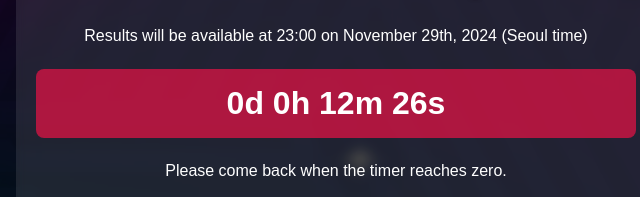
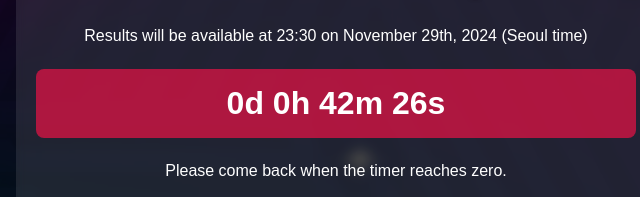
Before and after one commit to MuzanJacksonnn/LuckyDrawGala2024, a website: page index.html in a window 1280 px wide. Shown: the part 337-534 px from the top of the page, 304-944 px from the left. Drawn offline with Linux system fonts and the light colour scheme; no server answers.

Commit message:
Update index.html

```diff
--- a/index.html
+++ b/index.html
@@ -52,7 +52,7 @@
     <div id="timer-overlay" class="timer-overlay">
         <div class="timer-container">
             <h1>FKCCI Gala 2024 Lucky Draw</h1>
-            <p>Results will be available at 23:00 on November 29th, 2024 (Seoul time)</p>
+            <p>Results will be available at 23:30 on November 29th, 2024 (Seoul time)</p>
             <div id="countdown" class="countdown">Loading...</div>
             <p>Please come back when the timer reaches zero.</p>
         </div>
@@ -72,7 +72,7 @@
 
     <script>
         function updateTimer() {
-            const targetDate = new Date('2024-11-29T23:00:00+09:00');
+            const targetDate = new Date('2024-11-29T23:30:00+09:00');
             const now = new Date();
             const difference = targetDate - now;
 
```
